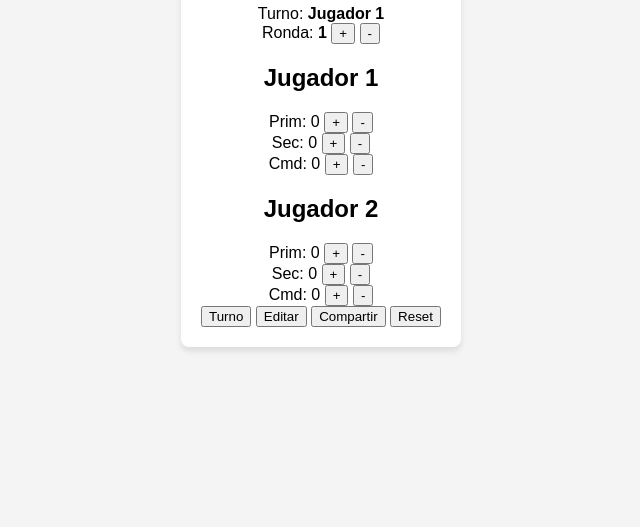
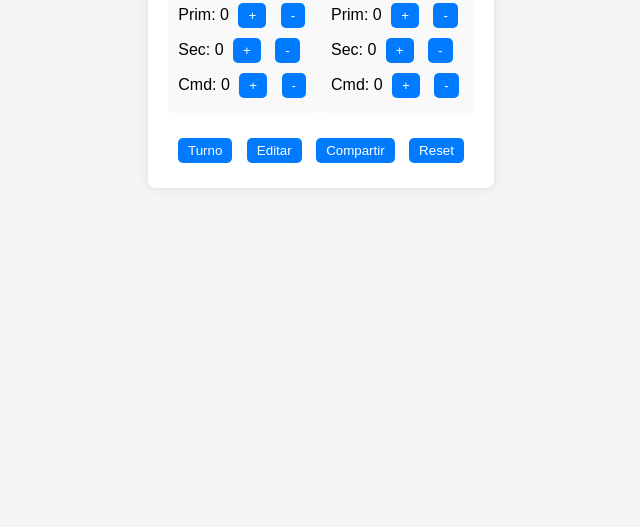
Before and after one commit to fhuertas/Marcador-, a plain HTML site: page index.html in a window 1280 px wide. Shown: the part 273-800 px from the top of the page, without its empty margins (319-959 px from the left). Drawn offline with Linux system fonts and the light colour scheme.

Commit message:
Actualizar styles.css

```diff
--- a/styles.css
+++ b/styles.css
@@ -1,49 +1,47 @@
 body {
     font-family: Arial, sans-serif;
     margin: 0;
-    padding: 0;
-    background-color: #f4f4f4;
-    display: flex;
-    justify-content: center;
-    align-items: center;
-    height: 100vh;
-    flex-direction: column;
+    padding: 20px;
+    background: #f4f4f4;
+    text-align: center;
 }
 
 .container {
-    text-align: center;
-    background-color: white;
+    background: #fff;
+    padding: 20px;
     border-radius: 8px;
-    padding: 20px;
-    box-shadow: 0px 4px 6px rgba(0, 0, 0, 0.1);
+    display: inline-block;
+    box-shadow: 0 0 10px rgba(0, 0, 0, 0.1);
 }
 
-h1 {
-    margin-bottom: 20px;
+.jugadores {
+    display: flex;
+    justify-content: space-around;
+    margin: 20px 0;
 }
 
-.turn-indicator,
-.round-indicator {
-    margin: 10px 0;
-    font-size: 1.2em;
+.jugador {
+    text-align: left;
+    background: #f9f9f9;
+    padding: 10px;
+    border-radius: 5px;
+    width: 45%;
 }
 
-.players {
-    display: flex;
-    justify-content: space-around;
+button {
+    margin: 5px;
+    padding: 5px 10px;
+    border: none;
+    background: #007BFF;
+    color: #fff;
+    border-radius: 5px;
+    cursor: pointer;
+}
+
+button:hover {
+    background: #0056b3;
+}
+
+.controles {
     margin-top: 20px;
 }
-
-.player {
-    background-color: #f1f1f1;
-    padding: 15px;
-    border-radius: 5px;
-    width: 30%;
-    text-align: left;
-}
-
-.score-group {
-    margin-top: 10px;
-}
-
-.score-group span
```
